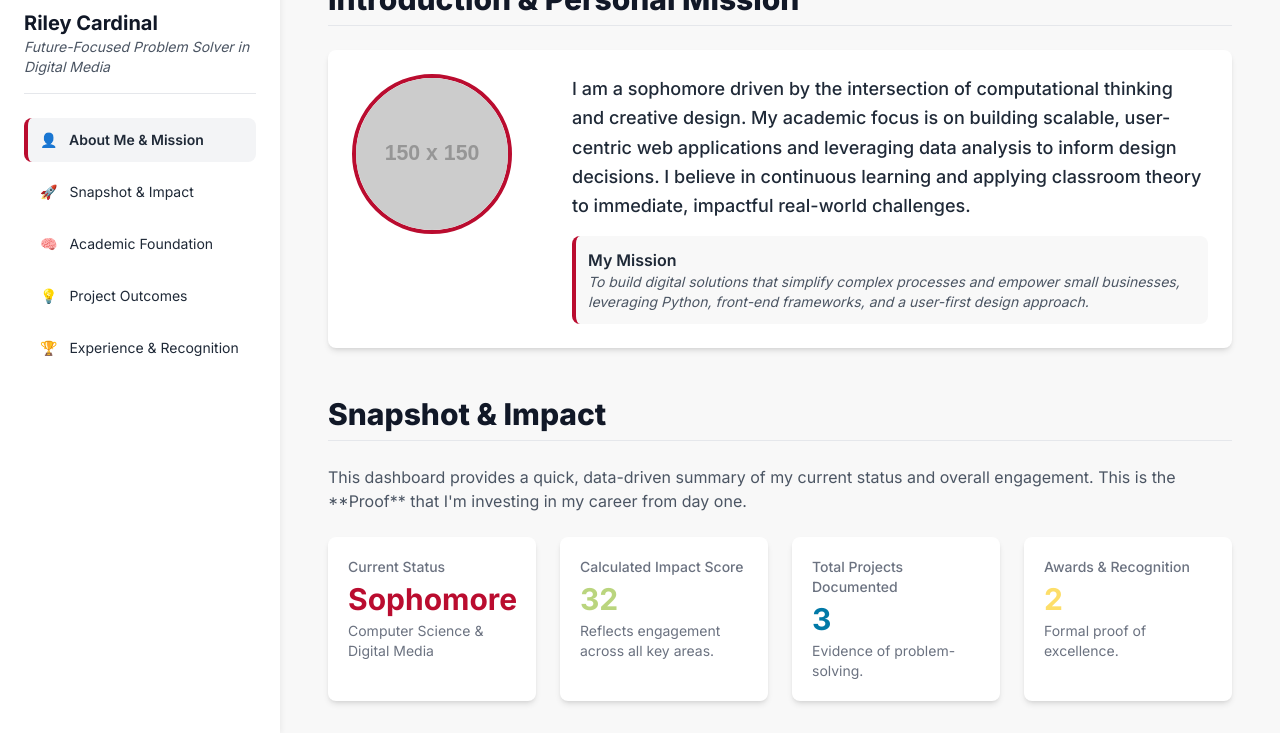
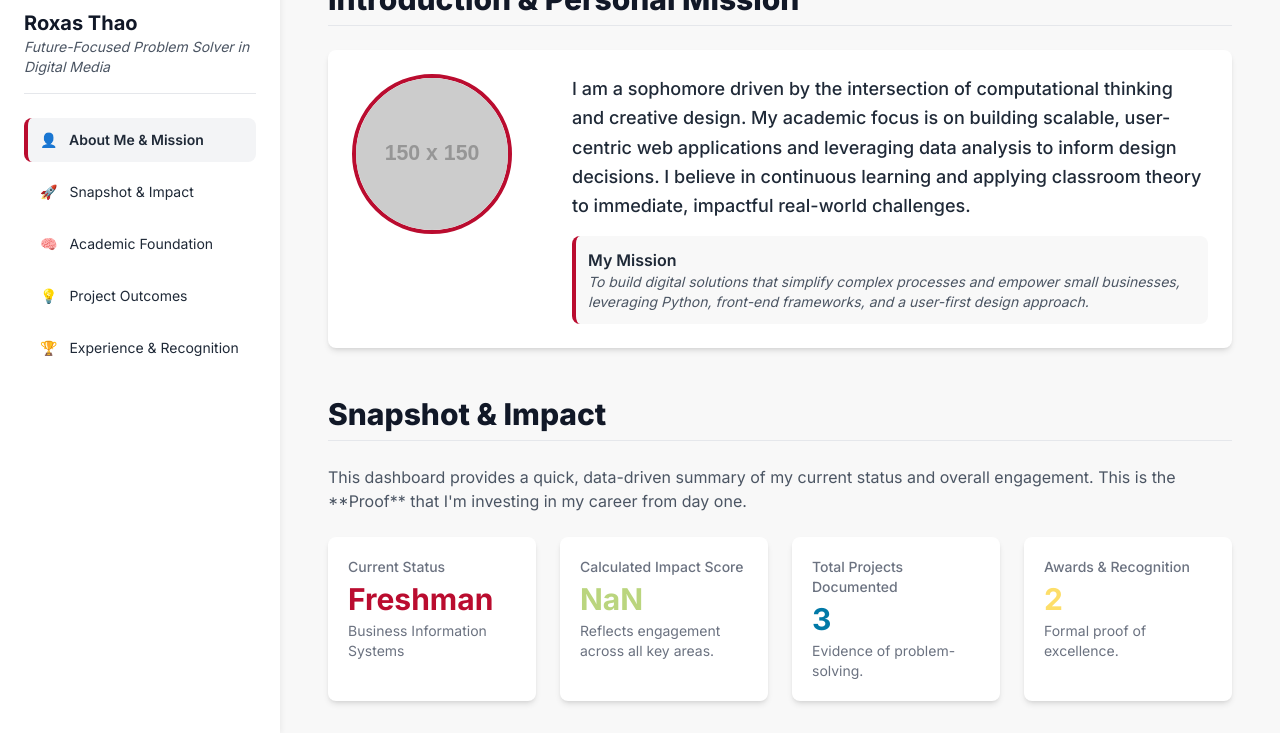
Before and after one commit to RoxasT-BSU/ISOM210-7-PROJECT-2, a plain HTML site: page index.html in a window 1280 px wide. Shown: the part 67-800 px from the top of the page. Drawn offline with nearby package versions, Linux system fonts and the light colour scheme; placeholder pictures from the web are drawn by us.

Commit message:
Update index.html

```diff
--- a/index.html
+++ b/index.html
@@ -10,7 +10,7 @@ CONFIRMATION: NO SVG graphics used. NO Mermaid JS used. -->
 <html lang="en">
 <head>
     <meta name="viewport" content="width=device-width, initial-scale=1.0">
-    <title>Student Portfolio Snapshot | [Roxas Thao]</title>
+    <title>Student Portfolio Snapshot | [Student Name]</title>
     <script src="https://cdn.tailwindcss.com"></script>
     <script src="https://cdn.jsdelivr.net/npm/chart.js@3.7.1/dist/chart.min.js"></script>
     <link href="https://fonts.googleapis.com/css2?family=Inter:wght@100..900&display=swap" rel="stylesheet">
@@ -255,12 +255,12 @@ CONFIRMATION: NO SVG graphics used. NO Mermaid JS used. -->
 
         // 1.1 PROFILE & BRANDING VARIABLES (REQUIRED)
         const profileData = {
-            studentName: "Riley Cardinal",
+            studentName: "Roxas Thao",
             tagline: "Future-Focused Problem Solver in Digital Media",
-            currentYear: "Sophomore", // Freshman, Sophomore, Junior, Senior
-            major: "Computer Science & Digital Media",
-            gpa: 3.85,
-            impactScoreMultiplier: 10, // Adjusts how much projects/awards count towards total impact
+            currentYear: "Freshman", // Freshman, Sophomore, Junior, Senior
+            major: "Business Information Systems",
+            gpa: "N/a",
+            impactScoreMultiplier: 2, // Adjusts how much projects/awards count towards total impact
 
             // --- INTRODUCTION & BRANDING FIELDS ---
             photoUrl: "https://placehold.co/150x150/BA0C2F/FFFFFF/png?text=RILEY+C", // Replace with a URL to a professional headshot
```
